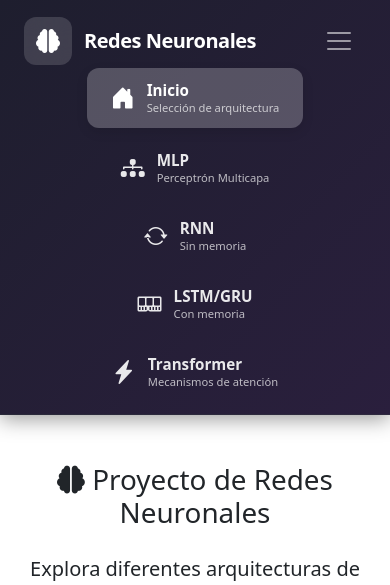
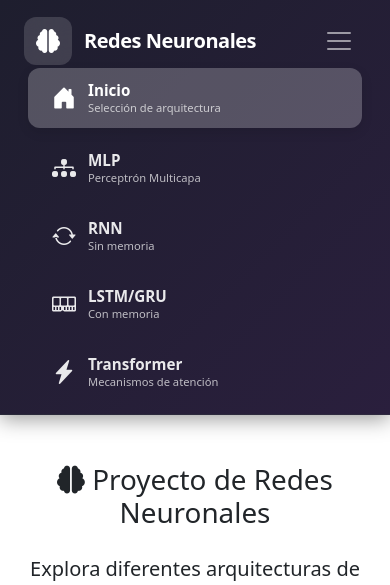
Before and after one commit to Yenreh/ProjectNeunoralNets, a Flask app: page / in a window 390 px wide, after a click that opens the changed part. Shown: the top 585 px of the page. Run offline with Flask 3, Linux system fonts and the light colour scheme.

Commit message:
feat: set navigation item width to 100% on small screens.

```diff
--- a/static/css/style.css
+++ b/static/css/style.css
@@ -614,4 +614,7 @@ footer {
     .display-4 {
         font-size: 2rem;
     }
+    .nav-item{
+        width: 100%;
+    }
 }
```
